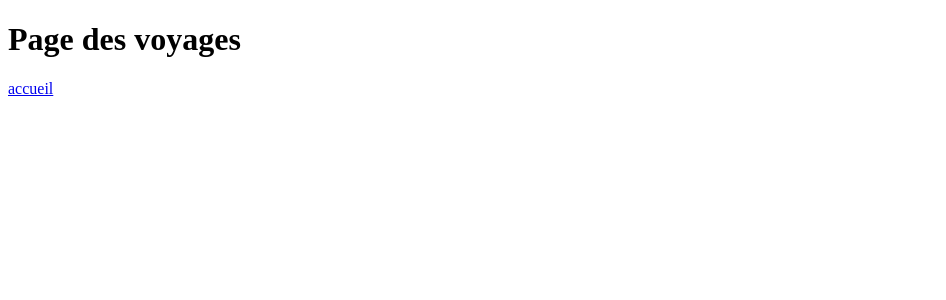
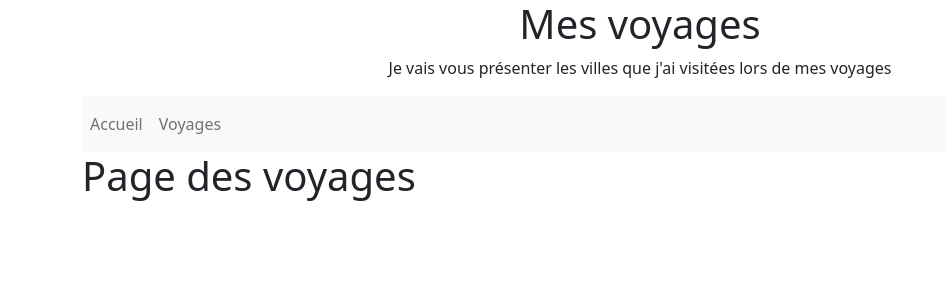
Before and after one commit to morganttheo/mesvoyages, a Symfony app: template templates/pages/voyages.html.twig in a window 1280 px wide. Shown: the top 300 px of the page, without its empty margins (0-946 px from the left). Run offline with Twig, Linux system fonts and the light colour scheme; the template is opened without the code that fills it, so the values that code supplies are empty; some libraries are stand-ins or nearby versions.

Commit message:
Phase 5 : bootsrap (2 pages et une barre de navigation".

```diff
--- a/templates/base.html.twig
+++ b/templates/base.html.twig
@@ -1,8 +1,9 @@
 <!DOCTYPE html>
-<html>
+<html lang="fr">
     <head>
         <meta charset="UTF-8">
         <title>{% block title %}Mes voyages!{% endblock %}</title>
+        <link href="https://cdn.jsdelivr.net/npm/bootstrap@5.1.3/dist/css/bootstrap.min.css" rel="stylesheet" integrity="sha384-1BmE4kWBq78iYhFldvKuhfTAU6auU8tT94WrHftjDbrCEXSU1oBoqyl2QvZ6jIW3" crossorigin="anonymous">
         {% block stylesheets %}
         {% endblock %}
 
@@ -10,6 +11,10 @@
         {% endblock %}
     </head>
     <body>
-        {% block body %}{% endblock %}
+        {% block top %}{% endblock %}
+        <div class="container">
+            {% block body %}{% endblock %}
+        </div>
+        <script src="https://cdn.jsdelivr.net/npm/bootstrap@5.1.3/dist/js/bootstrap.bundle.min.js" integrity="sha384-ka7Sk0Gln4gmtz2MlQnikT1wXgYsOg+OMhuP+IlRH9sENBO0LRn5q+8nbTov4+1p" crossorigin="anonymous"></script>
     </body>
 </html>
--- /dev/null
+++ b/templates/basefront.html.twig
@@ -0,0 +1,26 @@
+{% extends "base.html.twig" %}
+
+{% block title %}{% endblock %}
+{% block stylesheets %}{% endblock %}
+{% block top %}
+    <div class="container">
+        <div class="text-center">
+            <h1>Mes voyages</h1>
+            <p>Je vais vous présenter les villes que j'ai visitées lors de mes voyages</p>
+        </div>
+        <nav class="navbar navbar-expand-lg navbar-light bg-light">
+            <div class="collapse navbar-collapse" id="navbarSupportedContent">
+                <ul class="navbar-nav me-auto mb-2 mb-lg-0">
+                    <li class="nav-item">
+                        <a class="nav-link" href="{{ path('accueil') }}">Accueil</a>
+                    </li>
+                    <li class="nav-item">
+                        <a class="nav-link" href="{{ path('voyages') }}">Voyages</a>
+                    </li>
+                </ul>
+            </div>
+        </nav>
+    </div>
+{% endblock %}
+{% block body %}{% endblock %}
+{% block javascripts %}{% endblock %}
--- a/templates/pages/accueil.html.twig
+++ b/templates/pages/accueil.html.twig
@@ -1,6 +1,6 @@
-{% extends "base.html.twig" %}
+{% extends "basefront.html.twig" %}
 
 {% block body %}
 <h1>Page d'accueil</h1>
-<a href="{{ path('voyages')}}">voyages</a>
+
 {% endblock %}
--- a/templates/pages/voyages.html.twig
+++ b/templates/pages/voyages.html.twig
@@ -1,6 +1,6 @@
-{% extends "base.html.twig" %}
+{% extends "basefront.html.twig" %}
 
 {% block body %}
 <h1>Page des voyages</h1>
-<a href="{{ path('accueil')}}">accueil</a>
+
 {% endblock %}
```
